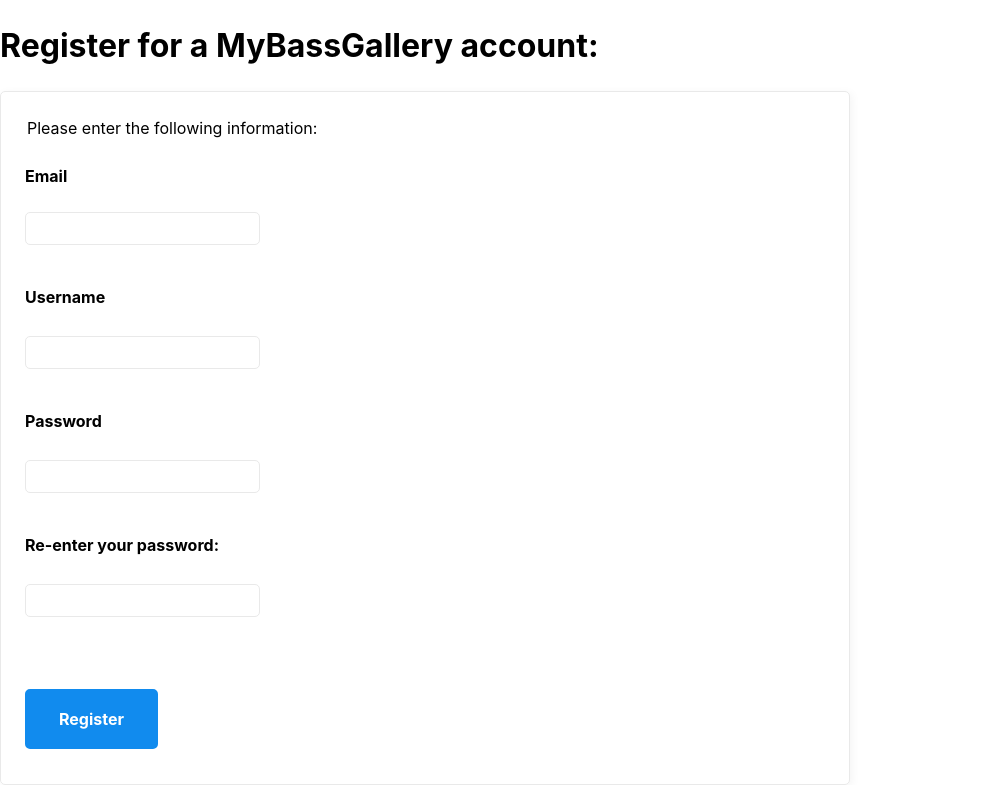
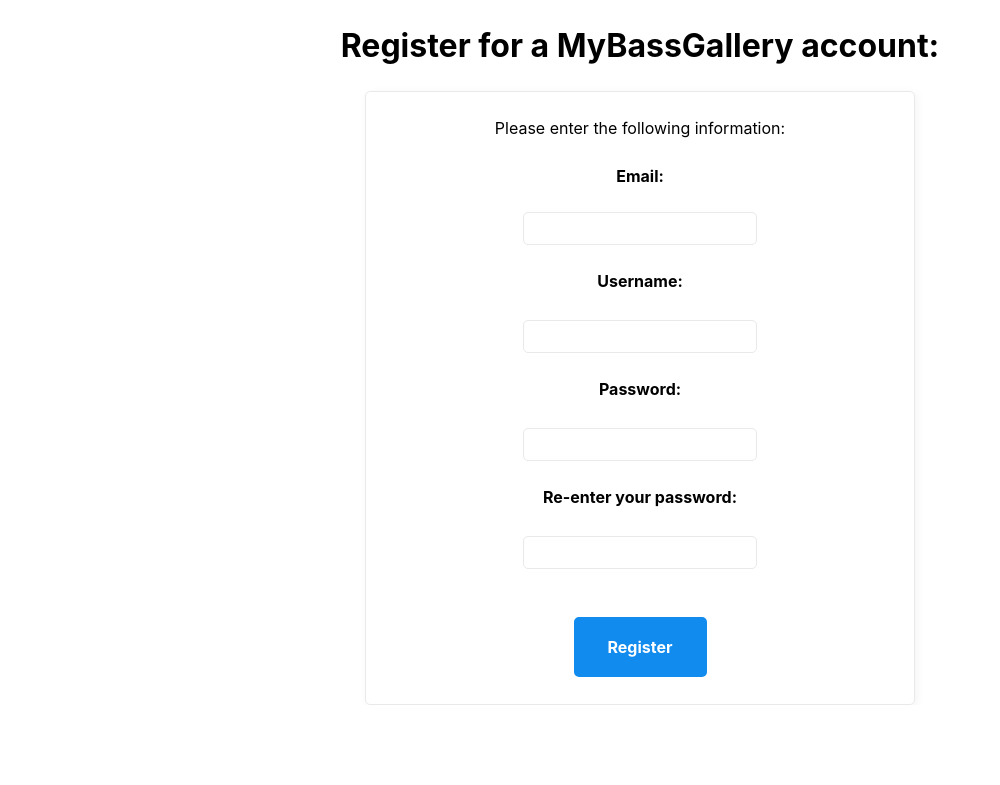
Before and after one commit to j-hamilton3/MyBassGallery, a PHP site: page /register.php in a window 1280 px wide. Shown: the part 126-911 px from the top of the page, without its empty margins (0-1000 px from the left). After the commit the page ends 831 px from the top, so only its background shows below. Run offline with PHP 8.4, Linux system fonts and the light colour scheme.

Commit message:
Fixed register page styling.

```diff
--- a/register.php
+++ b/register.php
@@ -153,18 +153,18 @@
         <?php endif ?>
     </nav>
     <?php if(!$userCreatedFlag && empty($_SESSION)) : ?>
-    <h1>Register for a MyBassGallery account:</h1>
-    <form action="register.php" method="post">
+    <h1 id="register-title">Register for a MyBassGallery account:</h1>
+    <form id="register-form" action="register.php" method="post">
     <legend>Please enter the following information:</legend>
     <br>
-    <label for="email">Email<label>
+    <label for="email">Email:<label>
     <br>
     <input type="email" name="email" id="register-email">
     <?php if($emailFlag) : ?>
     <p class="error"> Please enter a valid email.</p>
     <?php endif ?>
     <br>
-    <label for="username">Username</label>
+    <label for="username">Username:</label>
     <br>
     <input name="username" id="register-username">
     <?php if($usernameFlag) : ?>
@@ -174,7 +174,7 @@
     <p class="error">The selected username is already in use.</p>
     <?php endif ?>
     <br>
-    <label for="password">Password</label>
+    <label for="password">Password:</label>
     <br>
     <input type="password" name="password" id="register-password">
     <?php if($passwordFlag) : ?>
--- a/styles.css
+++ b/styles.css
@@ -660,3 +660,17 @@ a {
 #commentContent {
     width: 80%
 }
+
+#register-title {
+    text-align: center;
+}
+
+#register-form {
+    width: 500px;
+    margin: auto;
+    text-align: center;
+}
+
+#register-form input {
+    margin: auto;
+}
```
